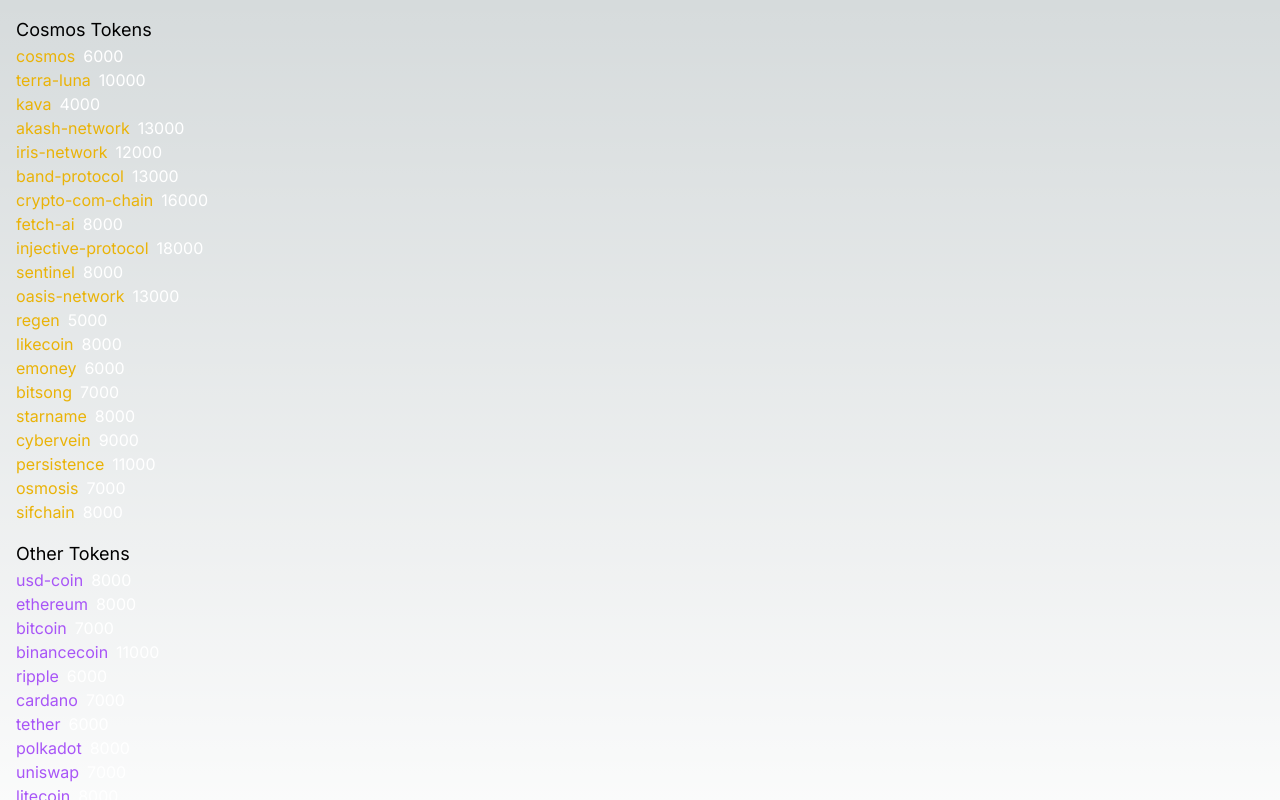
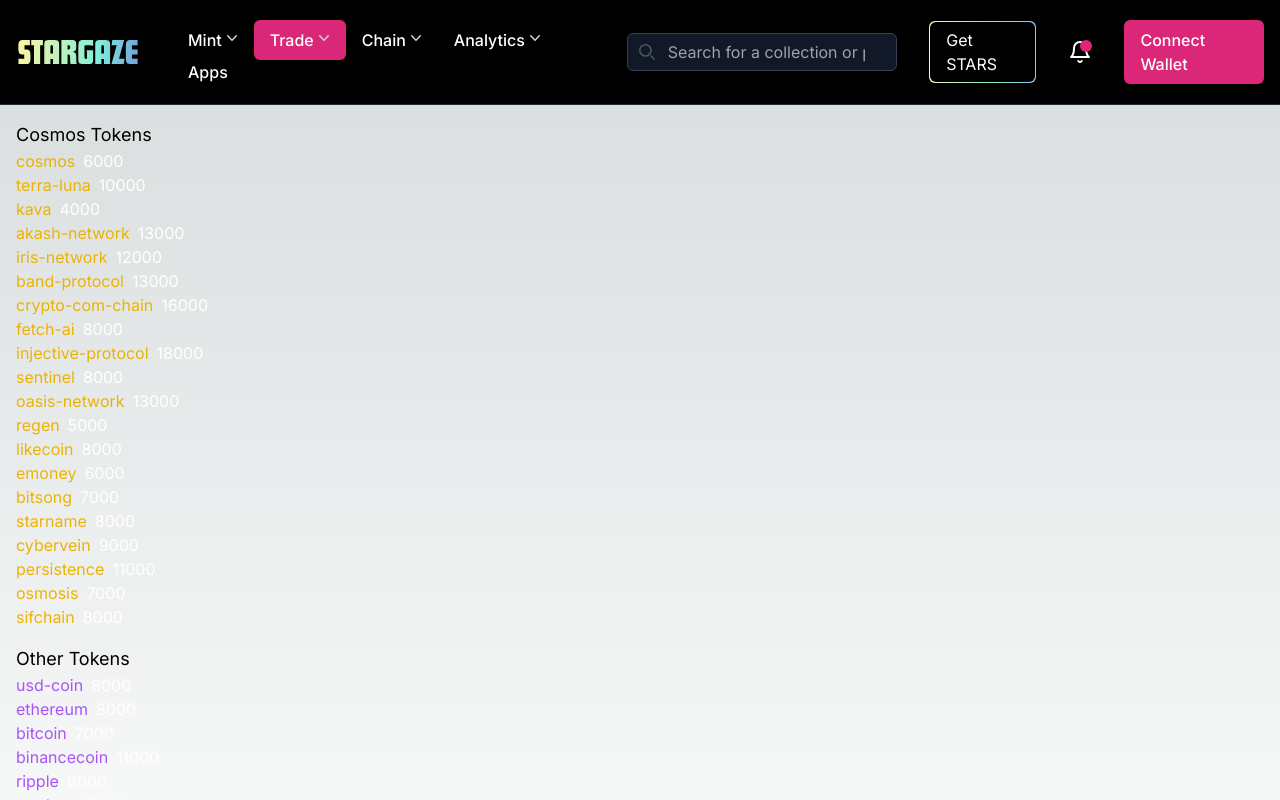
Before and after one commit to or-n/tailwind-eng-ps, a Next.js app: page / in a window 1280 px wide. Shown: the top 800 px of the page. Built offline with nearby package versions, Linux system fonts and the light colour scheme.

Commit message:
ps4 (navbar UI)

```diff
--- a/src/app/page.tsx
+++ b/src/app/page.tsx
@@ -1,7 +1,79 @@
 "use client";
 import { useUsdcQuotes } from "@/lib/hooks";
 
-export default function PriceFeed() {
+export default function Main() {
+  return (
+    <div>
+      <Navbar/>
+      <PriceFeed/>
+    </div>
+  )
+}
+
+function Navbar() {
+  return (
+    <nav className="bg-black text-white py-5 border-b border-gray-800">
+      <div className="max-w-full mx-auto px-4">
+        <div className="flex items-center space-x-8">
+          <img src="/logo.svg" alt="Logo" className="" />
+          <div className="">
+            <a href="#" className="hover:bg-gray-800 px-4 py-2 rounded-md font-medium relative group inline-flex">
+              Mint
+              <svg class="-mr-1 h-5 w-5 text-gray-300 transition-transform duration-200 delay-50 transform group-hover:rotate-180" viewBox="0 0 20 20" fill="currentColor" aria-hidden="true">
+                <path fill-rule="evenodd" d="M5.23 7.21a.75.75 0 011.06.02L10 11.168l3.71-3.938a.75.75 0 111.08 1.04l-4.25 4.5a.75.75 0 01-1.08 0l-4.25-4.5a.75.75 0 01.02-1.06z" clip-rule="evenodd" />
+              </svg>
+            </a>
+            <a href="#" className="bg-pink-600 hover:bg-gray-800 px-4 py-2 rounded-md font-medium relative group inline-flex">
+              Trade
+              <svg class="-mr-1 h-5 w-5 text-gray-300 transition-transform duration-200 delay-50 transform group-hover:rotate-180" viewBox="0 0 20 20" fill="currentColor" aria-hidden="true">
+                <path fill-rule="evenodd" d="M5.23 7.21a.75.75 0 011.06.02L10 11.168l3.71-3.938a.75.75 0 111.08 1.04l-4.25 4.5a.75.75 0 01-1.08 0l-4.25-4.5a.75.75 0 01.02-1.06z" clip-rule="evenodd" />
+              </svg>
+            </a>
+            <a href="#" className="hover:bg-gray-800 px-4 py-2 rounded-md font-medium relative group inline-flex">
+              Chain
+              <svg class="-mr-1 h-5 w-5 text-gray-300 transition-transform duration-200 delay-50 transform group-hover:rotate-180" viewBox="0 0 20 20" fill="currentColor" aria-hidden="true">
+                <path fill-rule="evenodd" d="M5.23 7.21a.75.75 0 011.06.02L10 11.168l3.71-3.938a.75.75 0 111.08 1.04l-4.25 4.5a.75.75 0 01-1.08 0l-4.25-4.5a.75.75 0 01.02-1.06z" clip-rule="evenodd" />
+              </svg>
+            </a>
+            <a href="#" className="hover:bg-gray-800 px-4 py-2 rounded-md font-medium relative group inline-flex">
+              Analytics
+              <svg class="-mr-1 h-5 w-5 text-gray-300 transition-transform duration-200 delay-50 transform group-hover:rotate-180" viewBox="0 0 20 20" fill="currentColor" aria-hidden="true">
+                <path fill-rule="evenodd" d="M5.23 7.21a.75.75 0 011.06.02L10 11.168l3.71-3.938a.75.75 0 111.08 1.04l-4.25 4.5a.75.75 0 01-1.08 0l-4.25-4.5a.75.75 0 01.02-1.06z" clip-rule="evenodd" />
+              </svg>
+            </a>
+            <a href="#" className="hover:bg-gray-800 px-4 py-2 rounded-md font-medium">Apps</a>
+          </div>
+          <div className="relative flex-grow">
+            <div class="absolute inset-y-0 start-0 flex items-center ps-3 pointer-events-none">
+              <svg class="w-4 h-4 text-gray-600" aria-hidden="true" xmlns="http://www.w3.org/2000/svg" fill="none" viewBox="0 0 20 20">
+                  <path stroke="currentColor" stroke-linecap="round" stroke-linejoin="round" stroke-width="2" d="m19 19-4-4m0-7A7 7 0 1 1 1 8a7 7 0 0 1 14 0Z"/>
+              </svg>
+            </div>
+            <input
+              type="search"
+              placeholder="Search for a collection or profile..."
+              className="w-full ps-10 px-4 py-1.5 bg-gray-900 border border-gray-700 rounded-md focus:outline-none focus:ring-2 focus:ring-indigo-500 hover:border-gray-500"
+            />
+          </div>
+          <div className="mx-auto flex max-w-screen-sm items-center justify-center">
+            <div style={{ padding: '1px' }} className="w-full rounded-md bg-gradient-to-r from-yellow-100 via-green-300 via-cyan-300 to-blue-300">
+              <h1 className="px-4 py-1.5 rounded-md flex h-full w-full items-center justify-center bg-black back">
+                Get STARS
+              </h1>
+            </div>
+          </div>
+          <div className="relative flex items-center">
+            <svg className="h-6 w-6"  viewBox="0 0 24 24"  fill="none"  stroke="currentColor"  stroke-width="2"  stroke-linecap="round"  stroke-linejoin="round">  <path d="M18 8A6 6 0 0 0 6 8c0 7-3 9-3 9h18s-3-2-3-9" />  <path d="M13.73 21a2 2 0 0 1-3.46 0" /></svg>
+            <span className="absolute top-0 right-0 h-3 w-3 bg-pink-600 rounded-full"></span>
+          </div>
+          <a href="#" className="bg-pink-600 hover:bg-pink-700 px-4 py-2 rounded-md font-medium">Connect Wallet</a>
+        </div>
+      </div>
+    </nav>
+  );
+}
+
+function PriceFeed() {
   const prices = useUsdcQuotes({
     token_ids: [
       ...OTHER_TOKEN_IDS,
```
Also changed, not shown: public/logo.svg (added).
